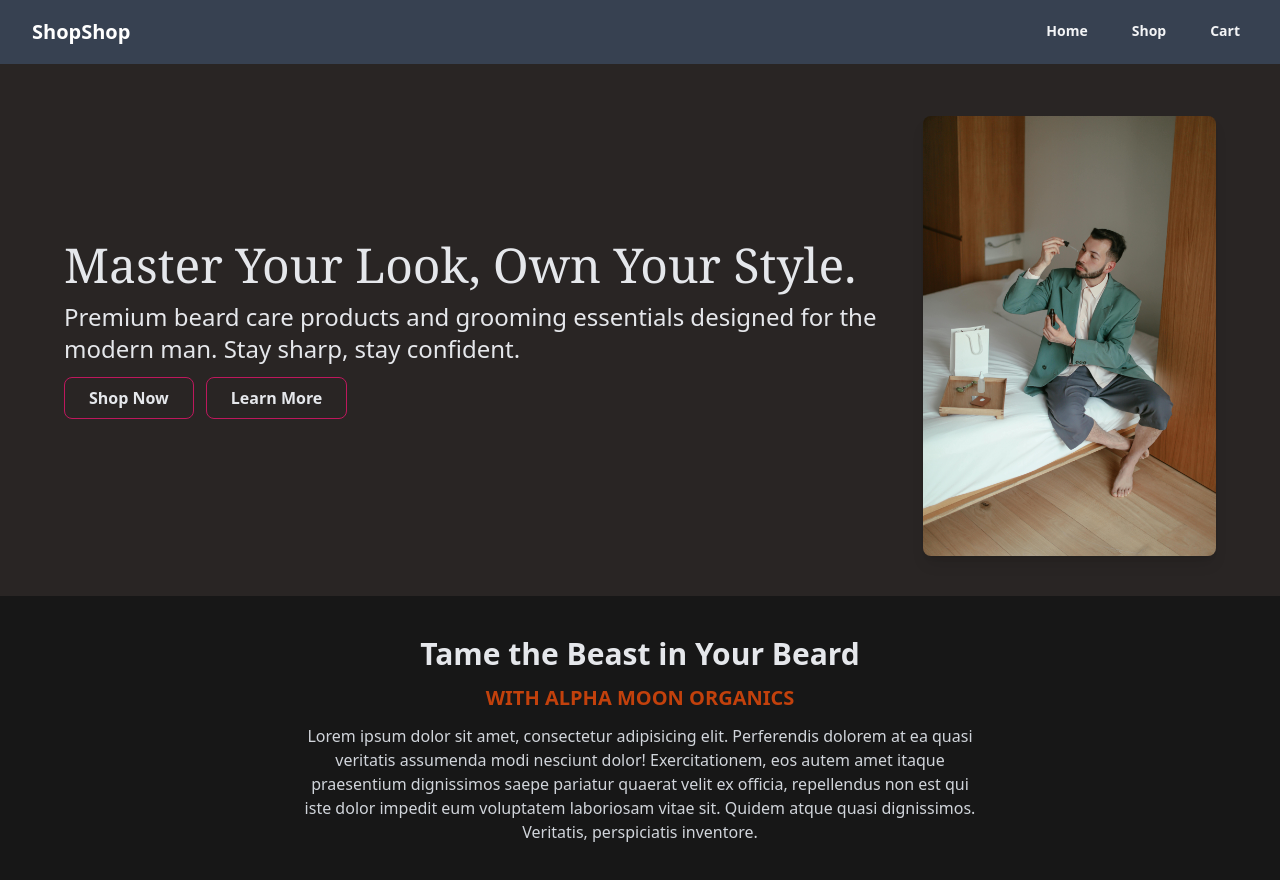
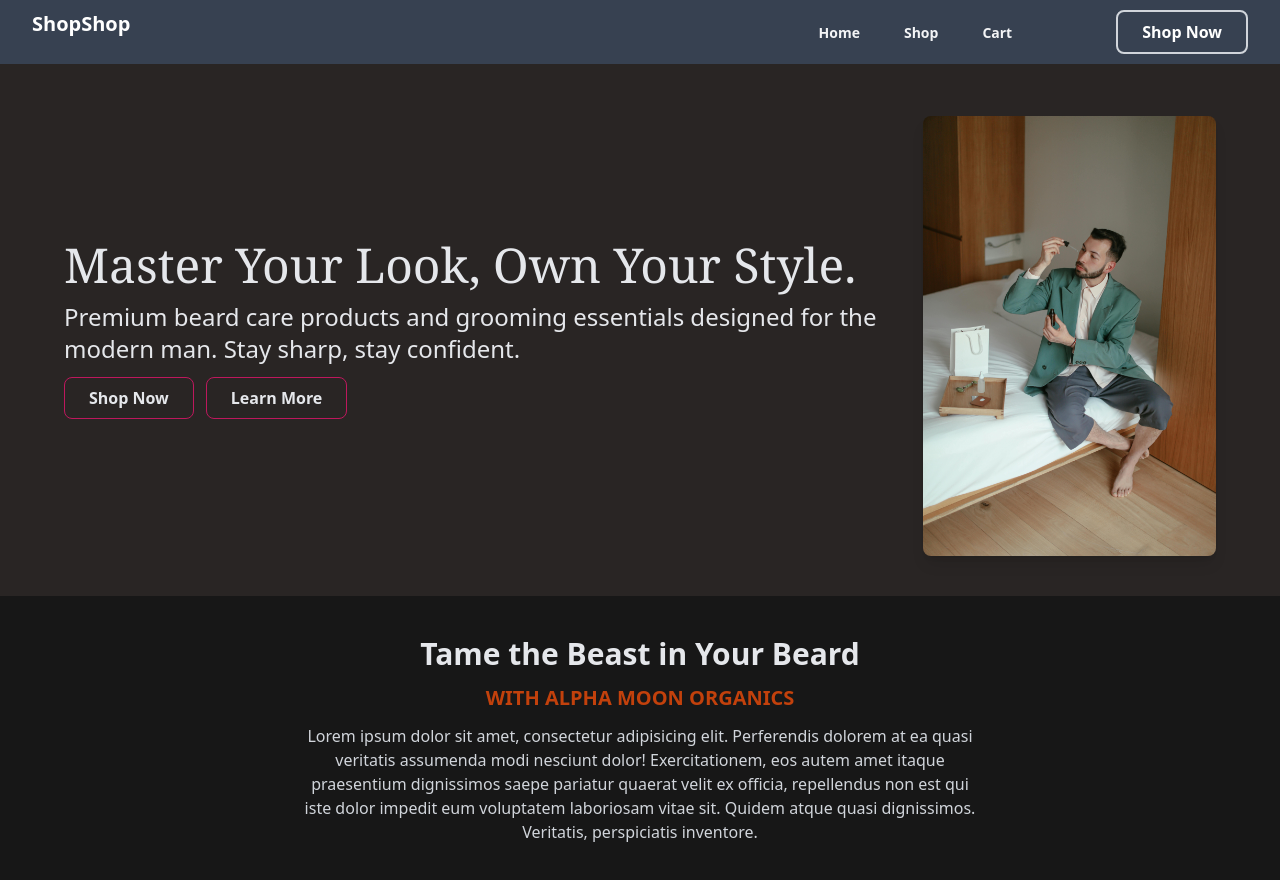
Before and after one commit to shahidafridi-321/Shoping-cart, a React (Vite) app: page / in a window 1280 px wide. Shown: the top 880 px of the page. Built offline with nearby package versions, Linux system fonts and the light colour scheme.

Commit message:
Add Link instead of anchar tag

```diff
--- a/src/components/Navbar.jsx
+++ b/src/components/Navbar.jsx
@@ -1,7 +1,8 @@
 import { GiHamburgerMenu } from "react-icons/gi";
 import React, { useState } from "react";
 import { NavBarItem } from "./NavBarItem";
-
+import { Button } from "./Button";
+import { Link } from "react-router-dom";
 export const Navbar = () => {
 	const [isOpen, setIsOpen] = useState(false);
 
@@ -29,12 +30,18 @@ export const Navbar = () => {
 				<div className="flex items-center justify-between h-16">
 					<div className="flex flex-row w-full justify-between">
 						<div className="text-xl font-bold">ShopShop</div>
-						<div className="hidden md:block">
+						<div className="hidden md:flex flex-row items-center space-x-24">
 							<NavBarItem
 								links={links}
 								classes="flex gap-5 ml-10 items-baseline space-x-2"
 								itemsStyles={navBarItemsClassess}
 							/>
+							<Link to="/shop">
+								<Button
+									text="Shop Now"
+									classes="border-2 border-gray-300 hover:bg-gray-300 hover:text-gray-800"
+								/>
+							</Link>
 						</div>
 						<div className="md:hidden">
 							<button
```
